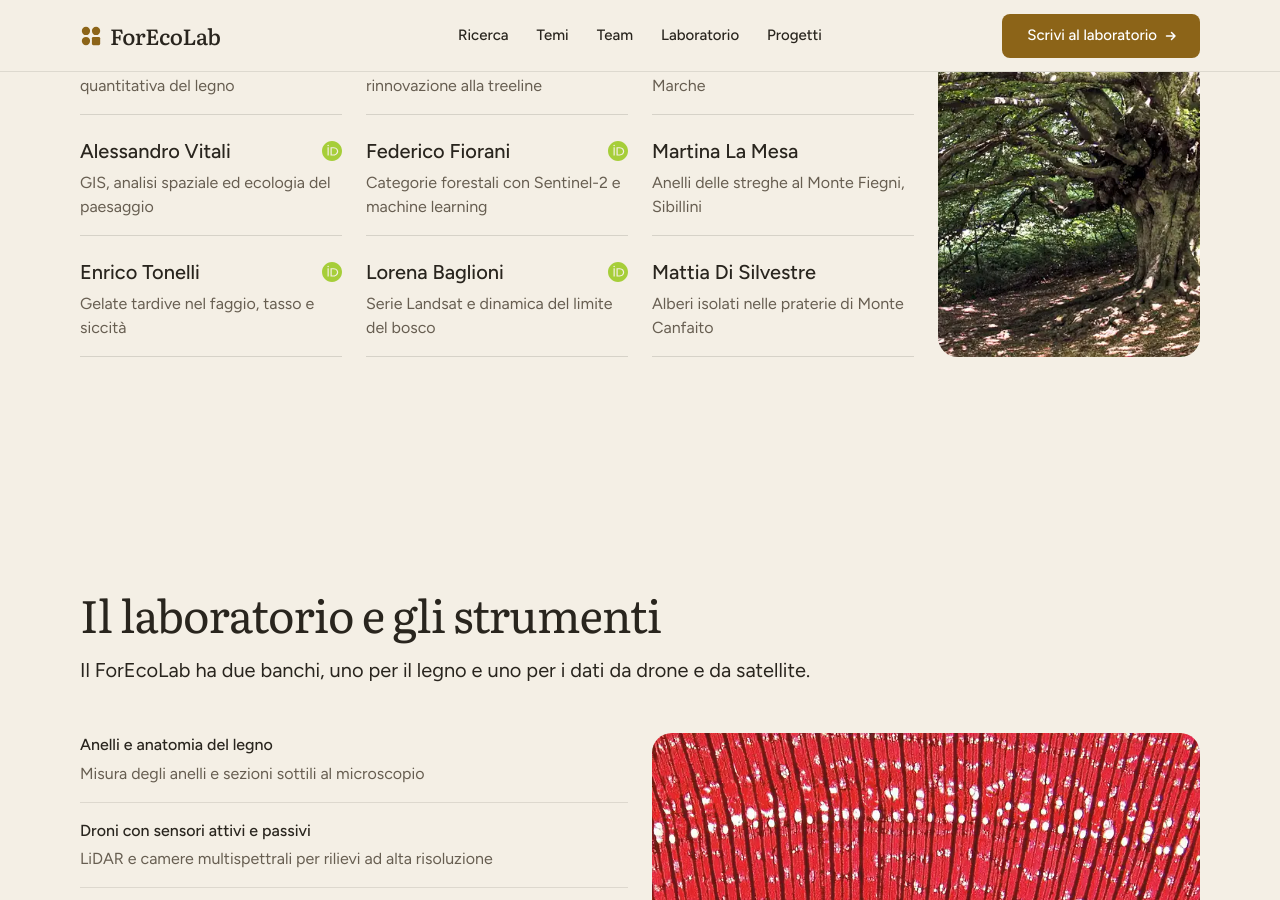
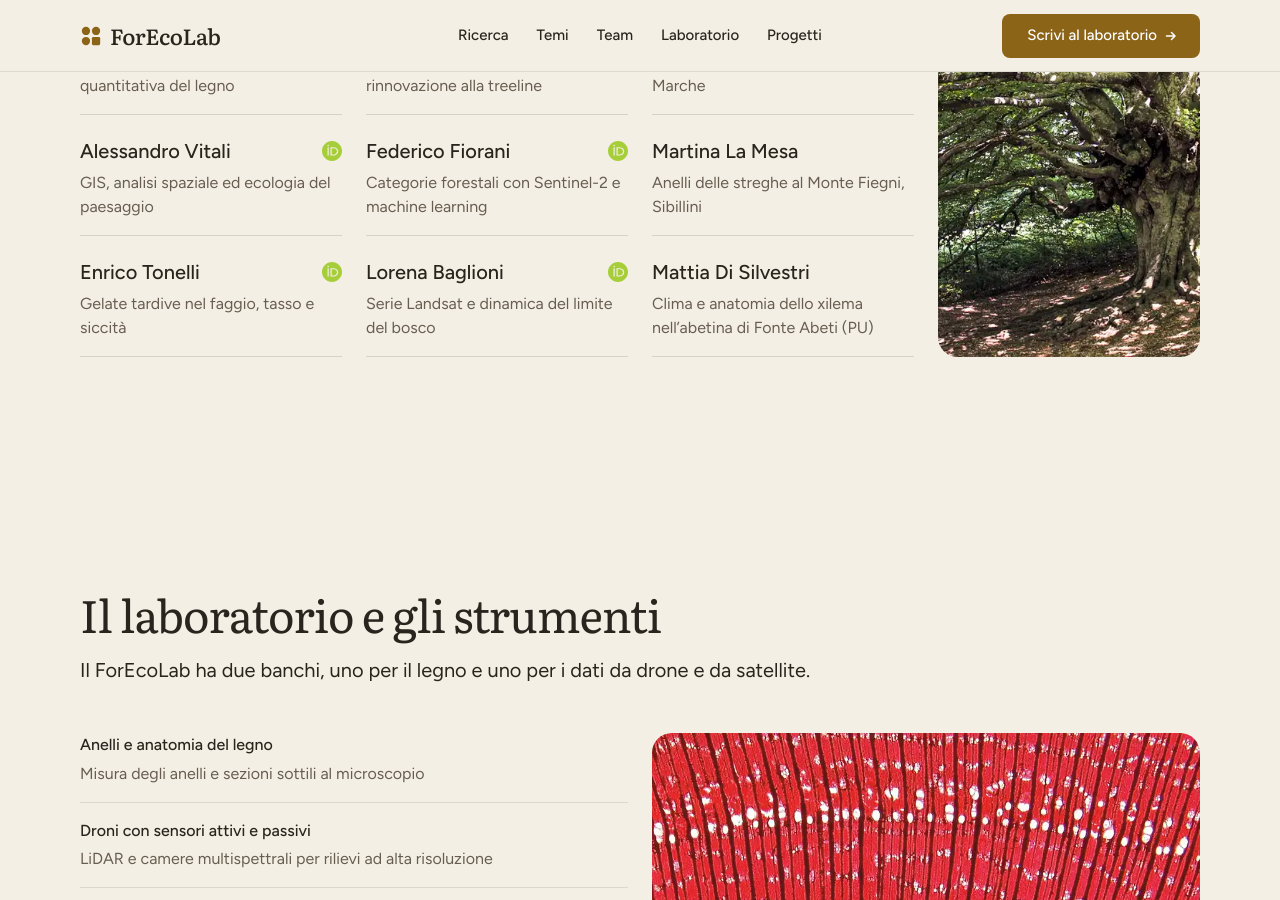
Before and after one commit to AtzeniF/forecolab, a Jekyll site: the page built from index.html, in a window 1280 px wide and 900 px high, scrolled down 5831 px. Built offline with Jekyll 4.4.1, drawn with Linux system fonts in a browser that asks for light colours.

Commit message:
Team: Mattia Di Silvestri, tema sulla tesi di Fonte Abeti
Co-Authored-By: Claude Opus 5.5 <noreply@anthropic.com>

```diff
--- a/_data/team.yml
+++ b/_data/team.yml
@@ -40,6 +40,6 @@
 - nome: Martina La Mesa
   gruppo: Collaboratori
   tema: Anelli delle streghe al Monte Fiegni, Sibillini
-- nome: Mattia Di Silvestre
+- nome: Mattia Di Silvestri
   gruppo: Collaboratori
-  tema: Alberi isolati nelle praterie di Monte Canfaito
+  tema: Clima e anatomia dello xilema nell’abetina di Fonte Abeti (PU)
```
